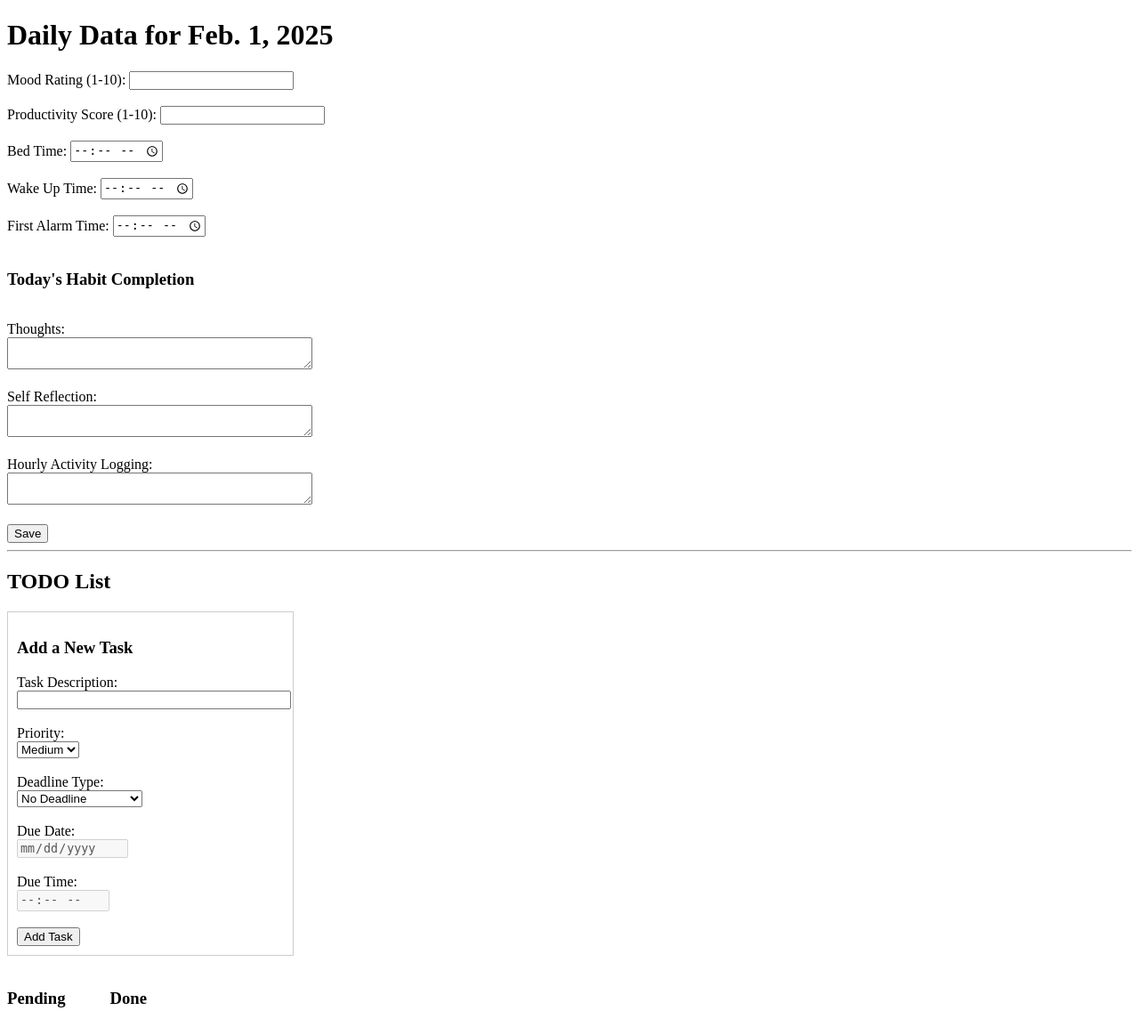
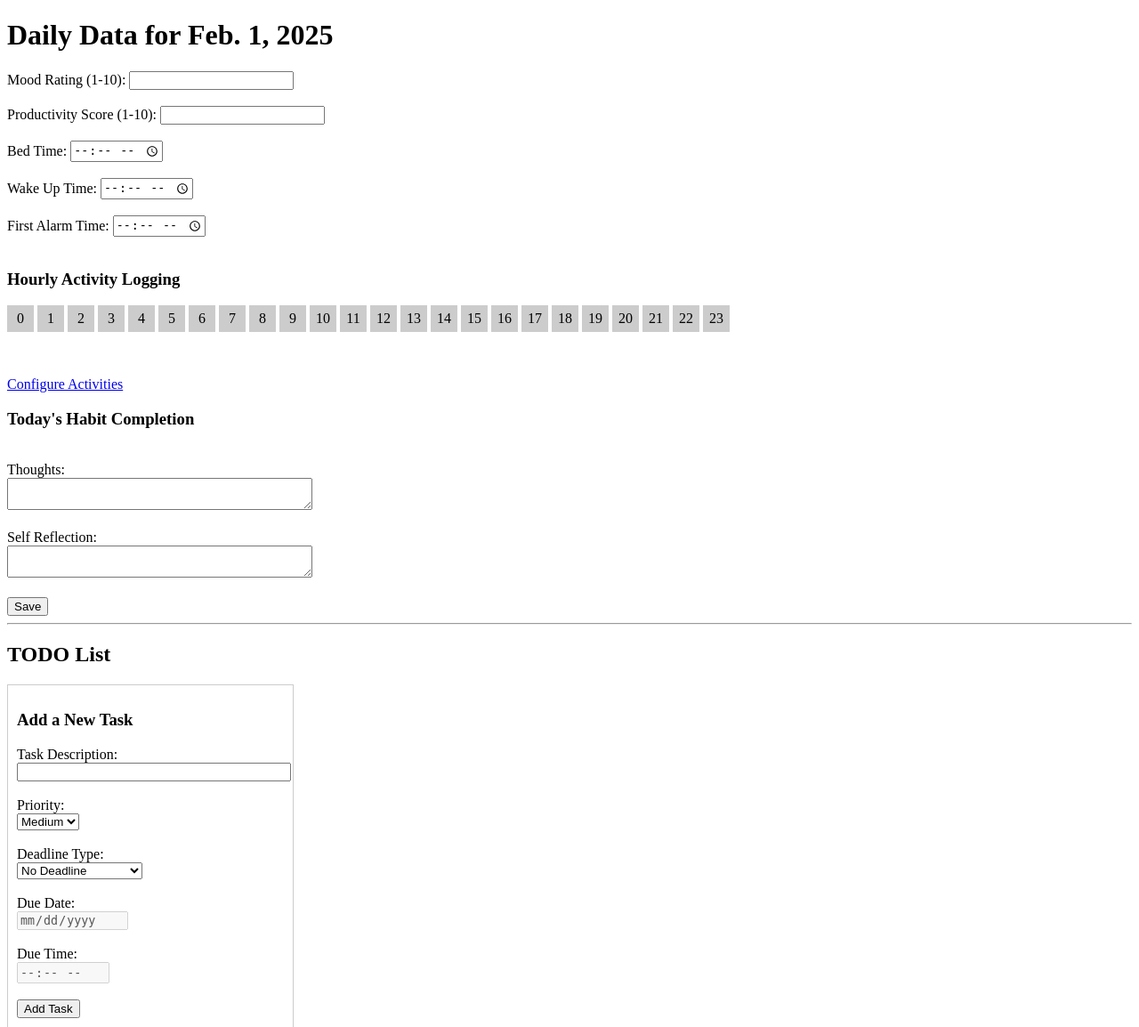
Before and after one commit to Tim-977/ecosystem, a Django app: page /day/2025/2/01/ in a window 1280 px wide. Shown: the top 1154 px of the page at 89% size. Run offline with Django 5.2, Linux system fonts and the light colour scheme; a user stored in the database is signed in; data comes from the database, SQL or seed files in the repository; both versions use the stored data as it was after the commit; data that the repository does not hold is empty.

Commit message:
Add Hourly Activity buttons and activity setup, tofix: activity picking options

```diff
--- /dev/null
+++ b/mainpage/static/mainpage/css/hourly_activities.css
@@ -0,0 +1,20 @@
+#hourly-activity-bar {
+    display: flex;
+    gap: 4px;
+    margin-bottom: 1rem;
+    flex-wrap: wrap;
+  }
+
+  .hour-square {
+    width: 30px;
+    height: 30px;
+    background-color: #ccc;
+    cursor: pointer;
+    display: flex;
+    align-items: center;
+    justify-content: center;
+  }
+
+  .hour-square:hover {
+    outline: 2px solid #444;
+  }
--- /dev/null
+++ b/mainpage/static/mainpage/js/hourly_activities.js
@@ -0,0 +1,83 @@
+/**
+ * This script:
+ *  - Renders 24 squares for hours 0..23
+ *  - On click, shows a simple prompt or dropdown for picking an activity
+ *  - Updates a hidden input (#hourly_activity_logging) in JSON form
+ */
+
+(function(){
+    const hourlyBar = document.getElementById("hourly-activity-bar");
+    const hiddenInput = document.getElementById("hourly_activity_logging");
+
+    // Parse existing JSON from hidden input or use an empty array
+    let hourlyData;
+    try {
+      hourlyData = JSON.parse(hiddenInput.value);
+    } catch (e) {
+      hourlyData = [];
+    }
+
+    // Convert to a dictionary keyed by hour for easy lookups
+    const dataByHour = {};
+    hourlyData.forEach(obj => {
+      dataByHour[obj.hour] = obj.activity;
+    });
+
+    // We'll fetch the list of user activities from server or embed them if you prefer
+    // For brevity, let's just create a dummy array; in practice, fetch from an API or embed in template
+    let userActivities = [
+      {id: 1, name: "Studying", color: "red"},
+      {id: 2, name: "Sleeping", color: "blue"},
+      {id: 3, name: "Friends", color: "yellow"},
+      // etc.
+    ];
+
+    // Render squares
+    for (let hour = 0; hour < 24; hour++) {
+      const square = document.createElement("div");
+      square.classList.add("hour-square");
+      square.dataset.hour = hour;
+
+      const activityId = dataByHour[hour];
+      if (activityId) {
+        // find activity color
+        const act = userActivities.find(a => a.id === activityId);
+        if (act) {
+          square.style.backgroundColor = act.color;
+        }
+      }
+      square.textContent = hour;  // optional label
+
+      square.addEventListener("click", function(){
+        // Example: simple prompt or a dropdown. Real scenario: fancy popover or modal.
+        const chosenIdStr = prompt("Enter Activity ID (1=Studying, 2=Sleeping, 3=Friends, etc.)", activityId || "");
+        if (!chosenIdStr) return; // user canceled
+        const chosenId = parseInt(chosenIdStr);
+
+        // Validate
+        const chosenAct = userActivities.find(a => a.id === chosenId);
+        if (!chosenAct) {
+          alert("Invalid activity ID");
+          return;
+        }
+
+        // Update
+        dataByHour[hour] = chosenId;
+        square.style.backgroundColor = chosenAct.color;
+
+        // Rebuild JSON array and update hidden input
+        const newHourlyData = [];
+        for (let h = 0; h < 24; h++){
+          if (dataByHour[h]) {
+            newHourlyData.push({ hour: h, activity: dataByHour[h] });
+          } else {
+            newHourlyData.push({ hour: h, activity: null });
+          }
+        }
+        hiddenInput.value = JSON.stringify(newHourlyData);
+      });
+
+      hourlyBar.appendChild(square);
+    }
+
+  })();
--- a/mainpage/templates/mainpage/day.html
+++ b/mainpage/templates/mainpage/day.html
@@ -3,6 +3,7 @@
 <html>
 <head>
   <title>Daily Data for {{ date }}</title>
+  <link rel="stylesheet" href="{% static 'mainpage/css/hourly_activities.css' %}">
 </head>
 <body>
   <h1>Daily Data for {{ date }}</h1>
@@ -12,7 +13,7 @@
     <h3>Monthly Goals: {{ monthly_obj.goal_text }}</h3>
   {% endif %}
 
-  <form method="POST">
+  <form method="POST" id="dayForm">
     {% csrf_token %}
 
     <label for="mood_rating">Mood Rating (1-10):</label>
@@ -38,6 +39,23 @@
     <input type="time" name="first_alarm_time" id="first_alarm_time" value="{{ first_alarm_time_form }}" />
     <br/><br/>
 
+    <!-- Hourly Activity Logging Section -->
+    <h3>Hourly Activity Logging</h3>
+    <div id="hourly-activity-bar">
+      {% for entry in hourly_data %}
+        <div class="hour-square" data-hour="{{ entry.hour }}" data-activity="{{ entry.activity }}">
+          {{ entry.hour }}
+        </div>
+      {% endfor %}
+    </div>
+    <br/>
+
+    <!-- Hidden input to store hourly log JSON -->
+    <input type="hidden" name="hourly_activity_logging" id="hourly_activity_logging"
+           value='{{ daily_obj.hourly_activity_logging|default_if_none:"[]" }}' />
+
+    <p><a href="{% url 'activity_config_view' %}">Configure Activities</a></p>
+
     <!-- Checkboxes for each monthly habit -->
     <h3>Today's Habit Completion</h3>
     <div>
@@ -60,19 +78,13 @@
     <textarea name="self_reflection" id="self_reflection" rows="2" cols="40">{{ daily_obj.self_reflection|default_if_none:'' }}</textarea>
     <br/><br/>
 
-    <label for="hourly_activity_logging">Hourly Activity Logging:</label><br/>
-    <textarea name="hourly_activity_logging" id="hourly_activity_logging" rows="2" cols="40">{{ daily_obj.hourly_activity_logging|default_if_none:'' }}</textarea>
-    <br/><br/>
-
     <button type="submit">Save</button>
   </form>
 
   <hr/>
 
-  <!-- NEW UI for the enhanced TODO List -->
   <h2>TODO List</h2>
 
-  <!-- Form for adding a new task -->
   <div style="border: 1px solid #ccc; padding: 10px; width: 300px;">
     <h3>Add a New Task</h3>
 
@@ -127,7 +139,7 @@
 
   <p><a href="{% url 'main_page' %}">Return to Main Page</a></p>
 
-  <!-- JS -->
   <script src="{% static 'mainpage/js/todo.js' %}"></script>
+  <script src="{% static 'mainpage/js/hourly_activities.js' %}"></script>
 </body>
 </html>
--- a/mainpage/urls.py
+++ b/mainpage/urls.py
@@ -1,12 +1,13 @@
 from django.urls import path
 
-from .views import add_todo_task, day_view, delete_todo_task, get_todo_tasks, main_page_view, monthly_stats_view, set_habits_view, update_todo_task
+from .views import add_todo_task, day_view, delete_todo_task, get_todo_tasks, main_page_view, monthly_stats_view, set_habits_view, update_todo_task, activity_config_view
 
 urlpatterns = [
     path('', main_page_view, name='main_page'),
     path('day/<int:year>/<int:month>/<int:day>/', day_view, name='day_view'),
     path('set-habits/', set_habits_view, name='set_habits'),
     path('monthly-stats/', monthly_stats_view, name='monthly_stats_view'),
+    path('activities/', activity_config_view, name='activity_config_view'),
 
     path('api/todo/', get_todo_tasks, name='get_todo_tasks'),
     path('api/todo/add/', add_todo_task, name='add_todo_task'),
--- a/mainpage/views.py
+++ b/mainpage/views.py
@@ -9,7 +9,14 @@ from django.http import JsonResponse
 from django.utils.timezone import now
 from django.contrib.auth.models import User
 
-from .models import DailyData, Streak, MonthlyHabits, UserTodo
+from .models import (
+    DailyData,
+    Streak,
+    MonthlyHabits,
+    UserTodo,
+    ActivityMapping  # <-- Make sure this model is defined
+)
+
 
 
 @login_required
@@ -53,11 +60,13 @@ def day_view(request, year, month, day):
             )
             day_to_fill += timedelta(days=1)
 
+    # Get or create today's DailyData
     daily_obj, _ = DailyData.objects.get_or_create(
         user_id=request.user.id,
         date=current_date
     )
 
+    # Get or create the MonthlyHabits
     monthly_obj, _ = MonthlyHabits.objects.get_or_create(
         user_id=request.user.id,
         year=year,
@@ -77,6 +86,7 @@ def day_view(request, year, month, day):
         monthly_obj.habit_10,
     ]
 
+    # Handle form submission
     if request.method == 'POST':
         daily_obj.mood_rating = request.POST.get('mood_rating') or None
         daily_obj.productivity_score = request.POST.get('productivity_score') or None
@@ -97,14 +107,27 @@ def day_view(request, year, month, day):
             habit_completion_string += "1" if checkbox_val == "on" else "0"
         daily_obj.habits_completed = habit_completion_string
 
+        # Save the raw text from the hourly logging <textarea> or hidden input
         daily_obj.thoughts = request.POST.get('thoughts')
         daily_obj.self_reflection = request.POST.get('self_reflection')
         daily_obj.hourly_activity_logging = request.POST.get('hourly_activity_logging')
         daily_obj.save()
 
+        # Update streak info
         _update_streak(request.user.id, current_date)
+
         return redirect('day_view', year=year, month=month, day=day)
 
+    # On GET, parse the JSON for hourly activity
+    try:
+        hourly_data = json.loads(daily_obj.hourly_activity_logging) if daily_obj.hourly_activity_logging else []
+    except:
+        hourly_data = []
+
+    # Optionally sort by hour (if not already sorted)
+    hourly_data.sort(key=lambda x: x.get('hour', 0))
+
+    # Prepare context
     sleep_data = daily_obj.sleep or ""
     splitted = sleep_data.split(',')
 
@@ -132,6 +155,7 @@ def day_view(request, year, month, day):
         "first_alarm_time_form": first_alarm_time_form,
         "habits_status": habits_status,
         "monthly_obj": monthly_obj,
+        "hourly_data": hourly_data,
     }
     return render(request, 'mainpage/day.html', context)
 
@@ -154,6 +178,7 @@ def _update_streak(user_id, logged_date):
         current_streak = 1
     else:
         if logged_date == last_activity_date:
+            # Same day was already logged, do nothing
             return
         elif logged_date == last_activity_date + timedelta(days=1):
             current_streak += 1
@@ -173,7 +198,6 @@ def _update_streak(user_id, logged_date):
 
 @login_required
 def set_habits_view(request):
-    # ... unchanged ...
     from datetime import date
     today = date.today()
     this_year = today.year
@@ -272,7 +296,6 @@ def set_habits_view(request):
 
 @login_required
 def monthly_stats_view(request):
-    # ... unchanged ...
     from datetime import date
     today = date.today()
     this_year = today.year
@@ -339,6 +362,39 @@ def monthly_stats_view(request):
     }
     return render(request, 'mainpage/monthly-stats.html', context)
 
+
+################################
+#          ACTIVITY CONFIG      #
+################################
+@login_required
+def activity_config_view(request):
+    """
+    View for managing user activity mappings (create, update, delete).
+    """
+    if request.method == 'POST':
+        action = request.POST.get('action')
+        if action == 'create':
+            name = request.POST.get('name', '').strip()
+            color = request.POST.get('color', '#000000').strip()
+            if name:
+                ActivityMapping.objects.create(
+                    user_id=request.user.id,
+                    name=name,
+                    color=color
+                )
+        elif action == 'delete':
+            activity_id = request.POST.get('activity_id')
+            if activity_id:
+                ActivityMapping.objects.filter(
+                    user_id=request.user.id,
+                    id=activity_id
+                ).delete()
+        return redirect('activity_config_view')
+
+    activities = ActivityMapping.objects.filter(user_id=request.user.id).order_by('id')
+    return render(request, 'mainpage/activity_config.html', {'activities': activities})
+
+
 #########################
 #  DEADLINE-BASED TODO  #
 #########################
@@ -363,7 +419,6 @@ def _normalize_task(task):
         task['due_date'] = None
         task['due_time'] = None
 
-    # NEW: priority
     if 'priority' not in task:
         task['priority'] = 'medium'
 
@@ -387,7 +442,6 @@ def _sort_tasks(tasks):
     }
 
     def parse_date_time(due_date, due_time):
-        """Safely parse date/time or return (None, None) on error."""
         try:
             d = datetime.strptime(due_date, "%Y-%m-%d").date() if due_date else None
             t = datetime.strptime(due_time, "%H:%M").time() if due_time else None
@@ -396,15 +450,13 @@ def _sort_tasks(tasks):
             return None, None
 
     def sort_key(task):
-        # 1) Priority
         p_val = priority_map.get(task.get('priority', 'medium'), 2)
-        # 2) Due type
         dt = task.get('due_type', 'none')
         dt_val = due_type_map.get(dt, 3)
 
         if dt == 'exact':
             d, t = parse_date_time(task['due_date'], task['due_time'])
-            if d is None:  # fallback
+            if d is None:
                 d, t = date.max, time.max
             elif t is None:
                 t = time.min
@@ -417,15 +469,12 @@ def _sort_tasks(tasks):
             return (p_val, dt_val, d, time.min)
 
         elif dt == 'today':
-            # All 'today' tasks come after 'until' but before 'none'
             return (p_val, dt_val, date.max, time.max)
 
         else:
-            # none
             return (p_val, dt_val, date.max, time.max)
 
     return sorted(tasks, key=sort_key)
-
 
 
 @login_required
@@ -438,17 +487,12 @@ def get_todo_tasks(request):
     usertodo, _ = UserTodo.objects.get_or_create(user=request.user)
     tasks = usertodo.tasks
 
-    # 1) Normalize tasks (so each has due_type, due_date, due_time)
     normalized = [_normalize_task(t) for t in tasks]
-
-    # 2) Sort them with _sort_tasks
     sorted_tasks = _sort_tasks(normalized)
 
-    # 3) Separate by status
     pending = [t for t in sorted_tasks if t.get('status') == 'pending']
     done = [t for t in sorted_tasks if t.get('status') == 'done']
 
-    # 4) Save any updated tasks structure back (if changed)
     usertodo.tasks = normalized
     usertodo.save()
 
```
Also changed, not shown: mainpage/templates/mainpage/activity_config.html (added, +40 -0 lines), db.sqlite3, mainpage/migrations/0009_activitymapping.py (added).
